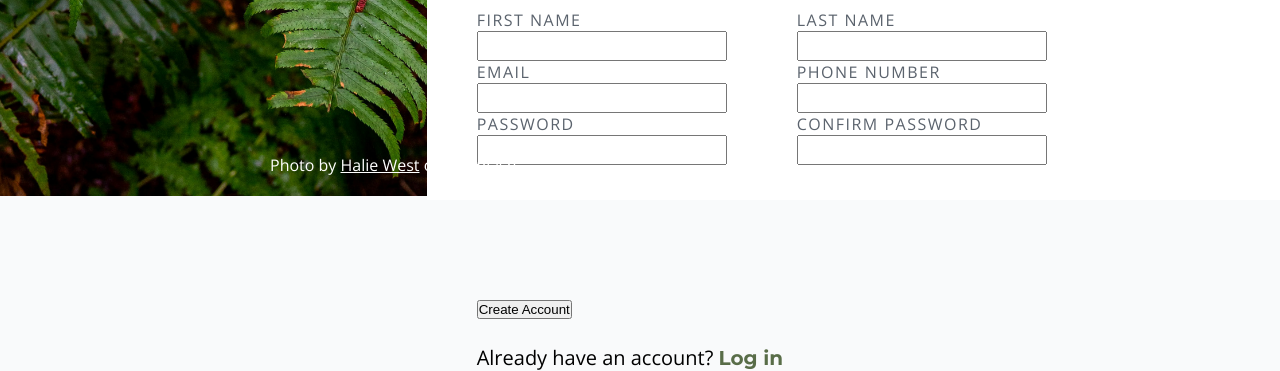
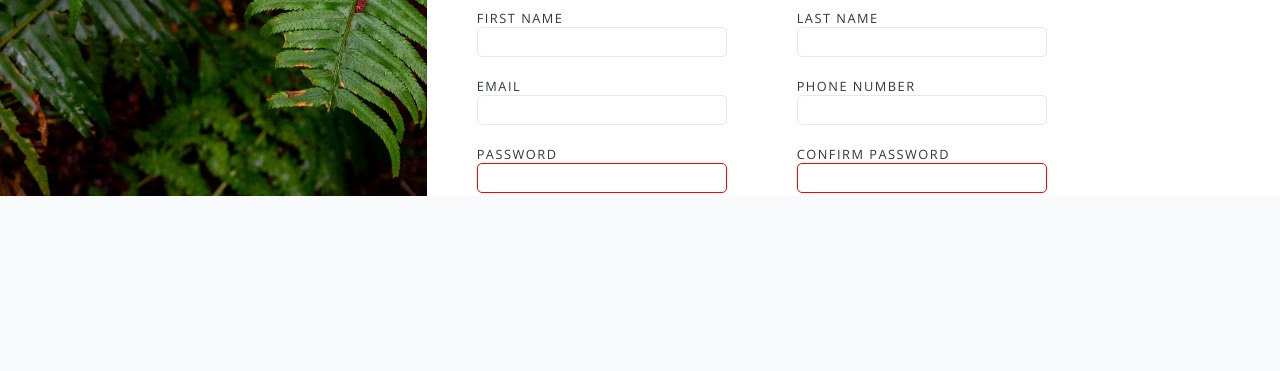
Before and after one commit to qvang/signup-form, a plain HTML site: page index.html in a window 1280 px wide. Shown: the part 604-975 px from the top of the page. After the commit the page ends 800 px from the top, so only its background shows below. Drawn offline with Linux system fonts and the light colour scheme.

Commit message:
Updated README

```diff
--- a/styles.css
+++ b/styles.css
@@ -36,7 +36,7 @@
 
 :root {
   --white-background: #f9fafb;
-  --form-text-color: #5b636d;
+  --form-text-color: #32373f;
   --button-color: #596d48;
 }
 
@@ -49,6 +49,7 @@
 body,
 html {
   height: 100%;
+  overflow: hidden;
 }
 
 html {
@@ -67,12 +68,17 @@ html {
 }
 
 .image-caption {
-  position: absolute;
   font-family: "Open Sans Regular", sans-serif;
-  bottom: 20px;
-  left: 270px;
   font-size: 1rem;
   color: white;
+
+  gap: 6px;
+  height: 100vh;
+
+  display: flex;
+  justify-content: center;
+  align-items: center;
+  text-align: center;
 }
 
 .logo {
@@ -123,6 +129,8 @@ html {
   font-family: "Open Sans Regular", sans-serif;
   padding-top: 25px;
   padding-bottom: 35px;
+  box-shadow: 0 2px 6px rgba(0, 0, 0, 0.2);
+
 }
 
 h2 {
@@ -135,7 +143,7 @@ h2 {
 }
 
 p {
-  margin-top: 25px;
+  margin-top: 30px;
   margin-left: 50px;
   font-size: 1.25em;
 }
@@ -153,7 +161,7 @@ span {
 }
 
 .form-header {
-  color: #505862;
+  color: #24282d;
   font-size: 2em;
   margin-left: 50px;
   margin-bottom: 25px;
@@ -167,7 +175,7 @@ span {
   margin-left: 50px;
   display: flex;
   flex-direction: column;
-  font-size: 1em;
+  font-size: 0.8em;
   letter-spacing: 1.5px;
 }
 
@@ -179,6 +187,14 @@ span {
 input {
   width: 250px;
   height: 30px;
+  padding: 10px;
+}
+
+.left-input,
+.right-input {
+  display: flex;
+  flex-direction: column;
+  gap: 20px;
 }
 
 .extra-bold {
@@ -188,5 +204,35 @@ input {
 
 .button {
   margin-left: 50px;
-  margin-top: 100px;
+  margin-top: 50px;
 }
+
+button {
+  background-color: var(--button-color);
+  font-family: "Open Sans Regular", sans-serif;
+  font-weight: 1000;
+  font-size: 1rem;
+  color: white;
+  padding: 13px 50px 13px 50px;
+  border-radius: 6px;
+  box-shadow: 0 2px 6px rgba(0, 0, 0, 0.2);
+  border: none;
+}
+
+input {
+  border: 1px solid #E5E7EB;
+  border-radius: 5px;
+}
+
+#pwd:invalid {
+  border-color: red;
+}
+
+#pwd:focus {
+  box-shadow: 0 2px 6px rgba(0, 0, 0, 0.2);
+  outline: none;
+}
+
+input:focus {
+  box-shadow: 0 2px 6px rgba(0, 0, 0, 0.2);
+}
```
Also changed, not shown: 1 other file.
